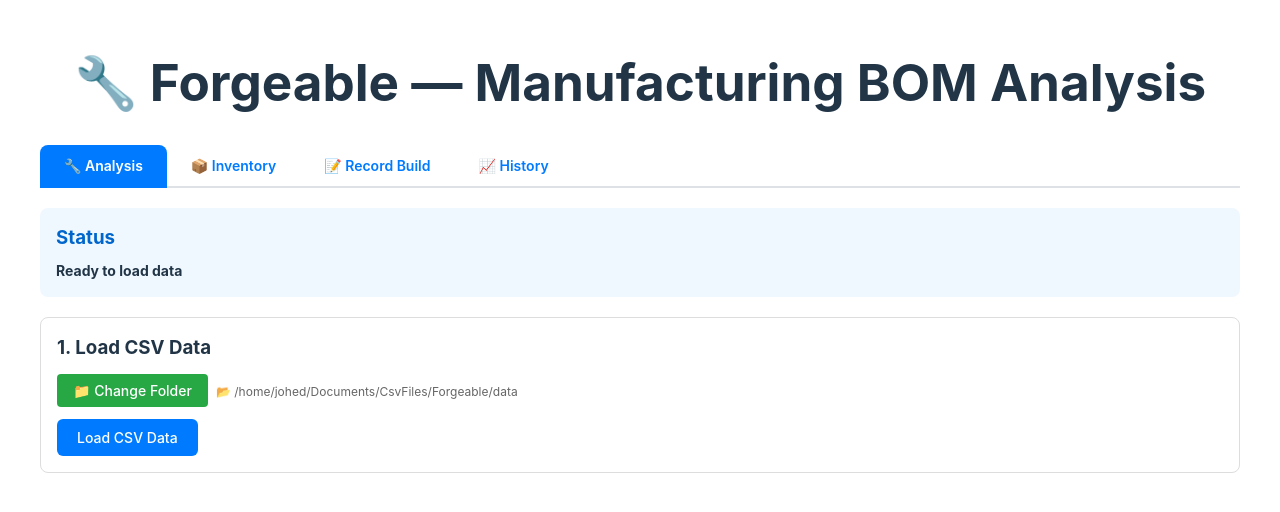
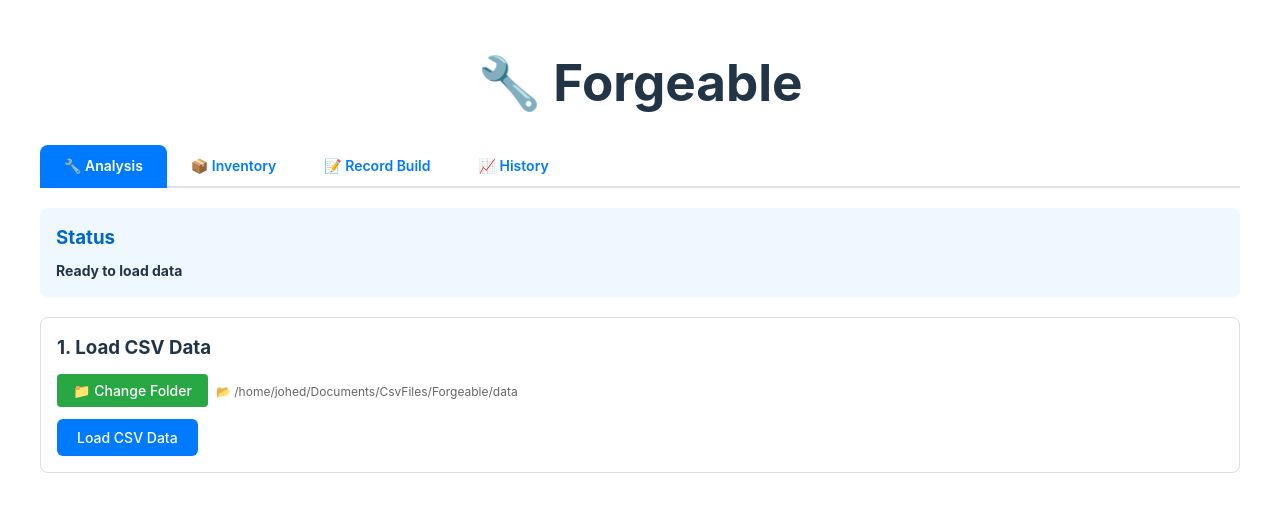
Before and after one commit to JOHED-Velca/Forgeable, a React (Vite) app in the folder apps/ui/: page / in a window 1280 px wide. Shown: the top 512 px of the page. Built offline with nearby package versions, Linux system fonts and the light colour scheme.

Commit message:
Title shortened

```diff
--- a/apps/ui/src/App.tsx
+++ b/apps/ui/src/App.tsx
@@ -310,7 +310,7 @@ export default function App() {
         textAlign: "center",
       }}
     >
-      <h1>🔧 Forgeable — Manufacturing BOM Analysis</h1>
+      <h1>🔧 Forgeable</h1>
 
       {/* Tab Navigation */}
       <div
```
